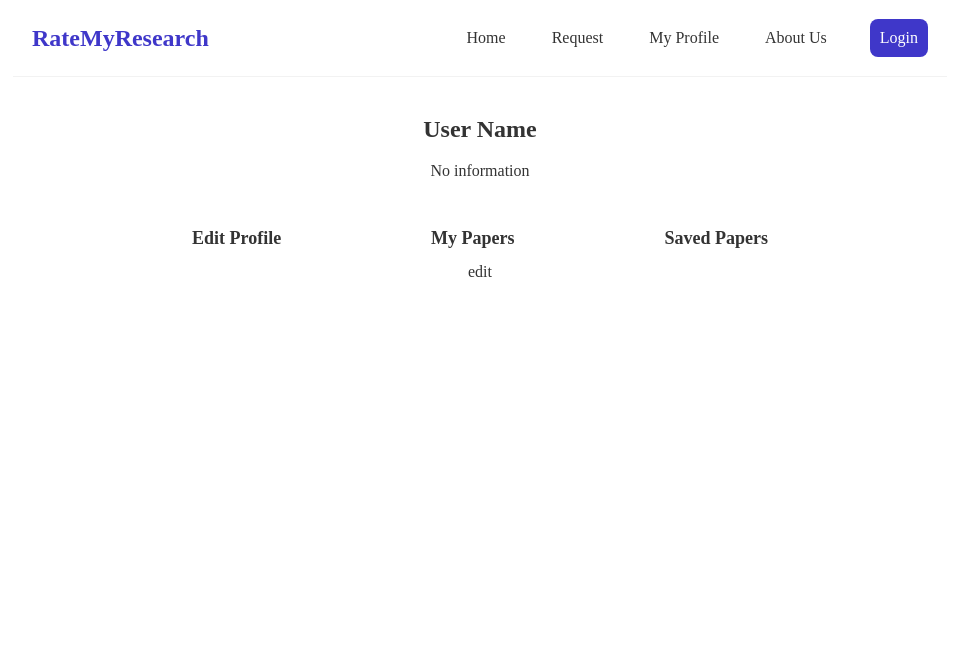
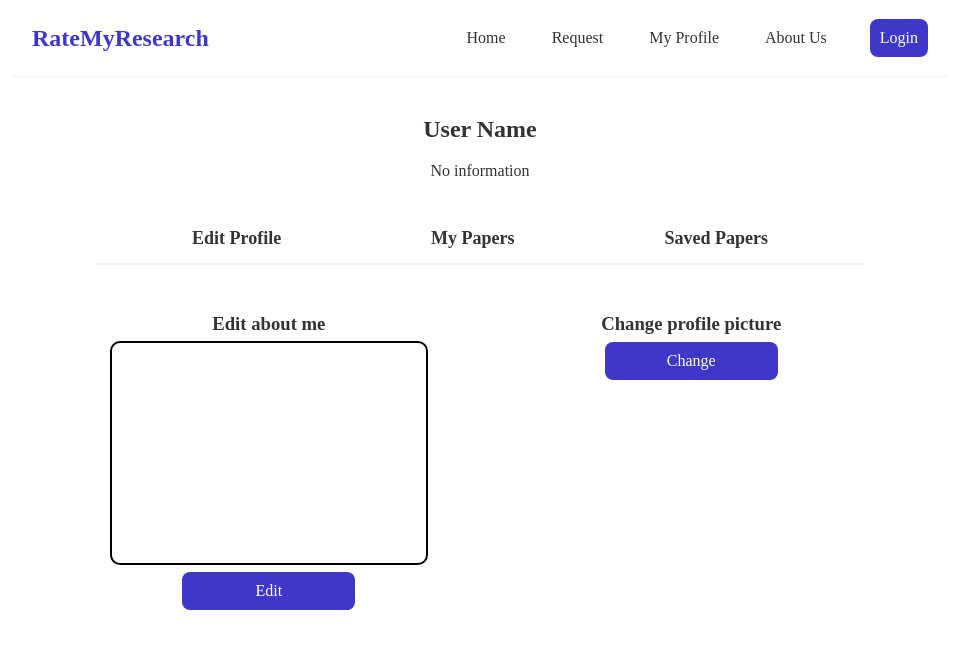
Before and after one commit to suppaGonzal0/RateMyResearch, a React (Create React App) app in the folder client/: page /profile in a window 1280 px wide. Shown: the top 648 px of the page, without its empty margins (160-1119 px from the left). Built offline with nearby package versions, Linux system fonts and the light colour scheme.

Commit message:
Profile sub section layout

```diff
--- a/client/src/Profile/Profile.js
+++ b/client/src/Profile/Profile.js
@@ -1,42 +1,23 @@
 import React from 'react'
 import './Profile.css'
 import { useState } from 'react'
+import Edit from './editSection/Edit'
+import Mypapers from './mypapersSection/Mypapers'
+import Saved from './savedSection/Saved'
 
 const Profile = () => {
 
   const [section, setSection] = useState('edit')
-  const [aboutme, setAboutme] = useState("No information")
 
-  const edit = () => {
-    return (
-      <div>
-        edit
-      </div>
-    )
-  }
+  //fetch aboutme from db in useEffect
+  const aboutme = "No information"
 
-  const mypapers = () => {
-    return (
-      <div>
-        mypapers
-      </div>
-    )
-  }
-
-  const saved = () => {
-    return (
-      <div>
-        saved
-      </div>
-    )
-  }
-
-  let sectionContent = <div>{edit()}</div>
+  let sectionContent = <Edit/>
 
   if(section === "mypapers"){
-    sectionContent = <div>{mypapers()}</div>
+    sectionContent = <Mypapers/>
   } else if(section === "saved"){
-    sectionContent = <div>{saved()}</div>
+    sectionContent = <Saved/>
   }
 
   return (
@@ -52,6 +33,8 @@ const Profile = () => {
         <p onClick={() => setSection('saved')}>Saved Papers</p>
       </div>
 
+      <hr />
+
       <div className="section">
         {sectionContent}
       </div>
--- /dev/null
+++ b/client/src/Profile/editSection/Edit.js
@@ -0,0 +1,25 @@
+import React, { useState } from 'react'
+import "./Edit.css"
+
+const Edit = () => {
+
+  //set aboutme function
+  const [aboutme, setAboutme] = useState("No information")
+
+  return (
+    <div className='editSection'>
+        <div className="editAbout">
+          <h3>Edit about me</h3>
+          <textarea
+            onChange={(e) => setAboutme(e)}/>
+          <button>Edit</button>
+        </div>
+        <div className="dpChange">
+          <h3>Change profile picture</h3>
+          <button>Change</button>
+        </div>
+    </div>
+  )
+}
+
+export default Edit
--- /dev/null
+++ b/client/src/Profile/mypapersSection/Mypapers.js
@@ -0,0 +1,9 @@
+import React from 'react'
+
+const Mypapers = () => {
+  return (
+    <div>Mypapers</div>
+  )
+}
+
+export default Mypapers
--- /dev/null
+++ b/client/src/Profile/savedSection/Saved.js
@@ -0,0 +1,9 @@
+import React from 'react'
+
+const Saved = () => {
+  return (
+    <div>Saved</div>
+  )
+}
+
+export default Saved
```
